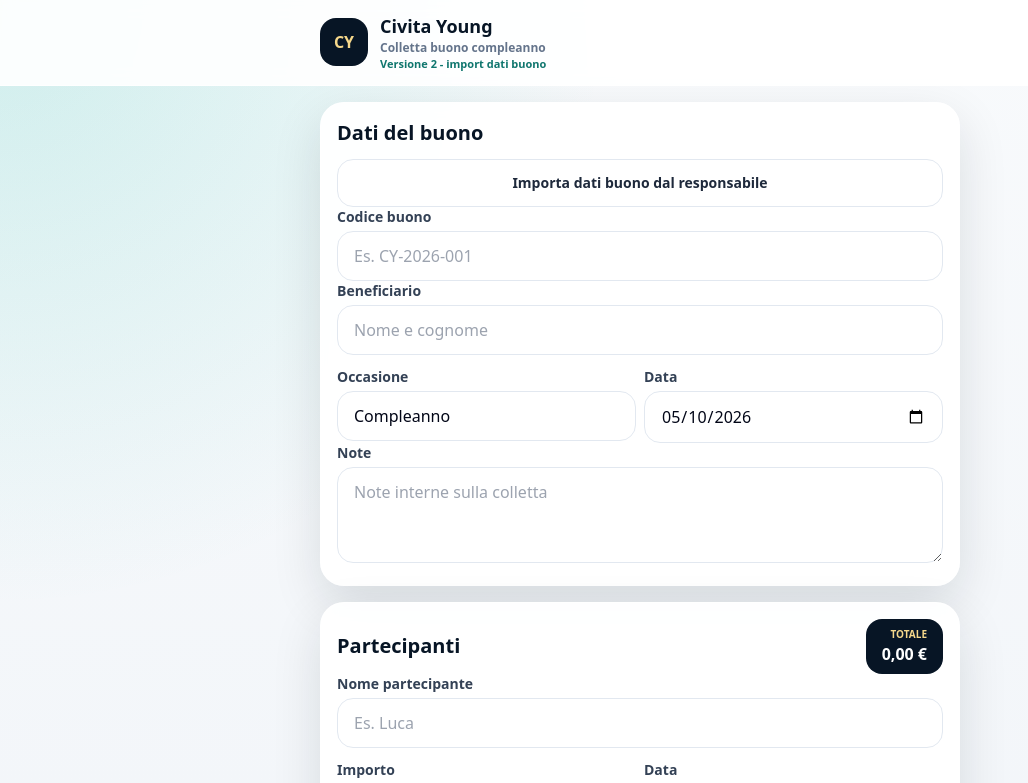
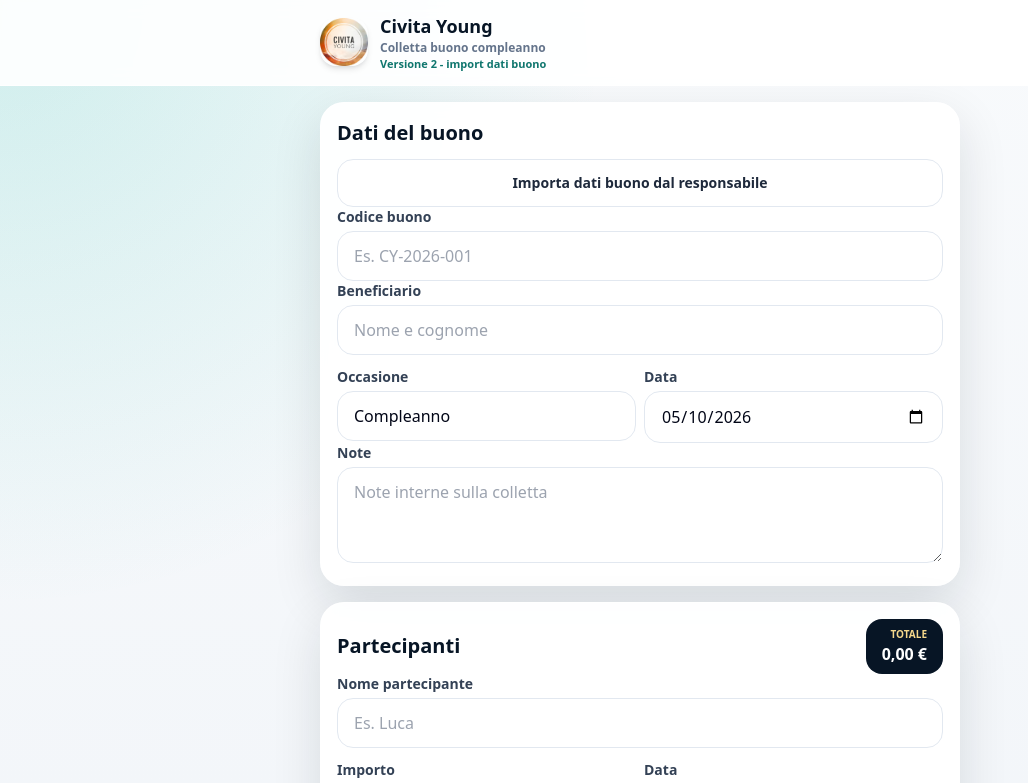
Before and after one commit to luigim60-rgb/civita-young-colletta, a React (Vite) app: page / in a window 1280 px wide. Shown: the top 783 px of the page, without its empty margins (0-1028 px from the left). Built offline with nearby package versions, Linux system fonts and the light colour scheme.

Commit message:
Add files via upload

```diff
--- a/src/App.tsx
+++ b/src/App.tsx
@@ -175,7 +175,11 @@ function App() {
     <div className="app-shell">
       <header className="sticky top-0 z-20 border-b border-white/70 bg-white/90 backdrop-blur">
         <div className="mx-auto flex max-w-2xl items-center gap-3 px-4 py-3">
-          <div className="flex h-12 w-12 items-center justify-center rounded-2xl bg-night font-black text-gold">CY</div>
+          <img
+            className="h-12 w-12 rounded-2xl object-cover shadow-md"
+            src="./civita-young-logo.png"
+            alt="Logo Civita Young"
+          />
           <div>
             <h1 className="text-lg font-black text-night">Civita Young</h1>
             <p className="text-xs font-bold text-slate-500">Colletta buono compleanno</p>
```
